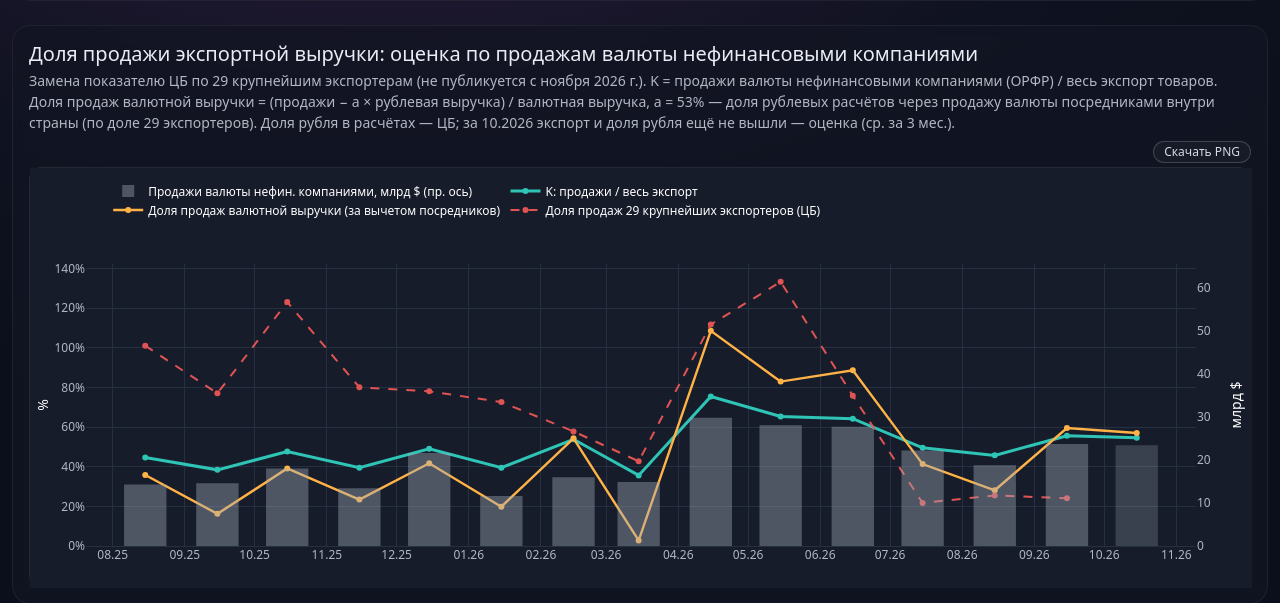
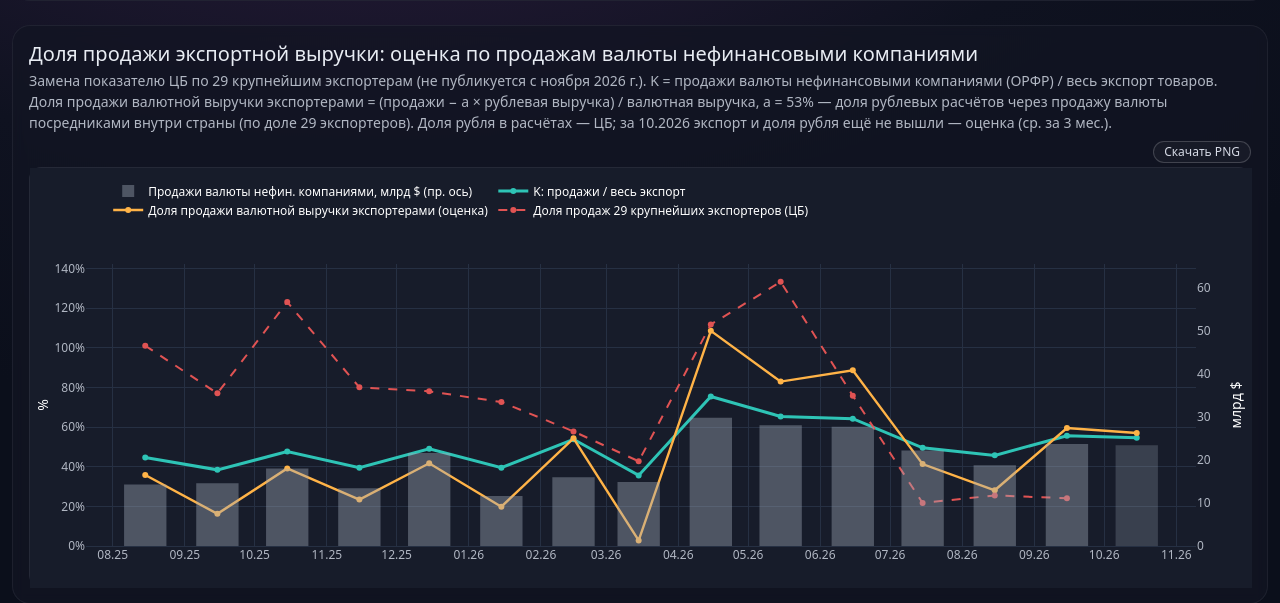
Before and after one commit to andreynes/macroforecasts, a Flask app: page /ruble in a window 1280 px wide. Shown: the part 2590-3193 px from the top of the page. Run offline with Flask 3, Linux system fonts and the light colour scheme; parts of the project's set-up code (start-up, migrations or seed data) failed here and were passed over; some libraries are stand-ins or nearby versions.

Commit message:
Рубль: ряд «Доля продажи валютной выручки экспортерами (оценка)»
Co-Authored-By: Claude Opus 5.5 <noreply@anthropic.com>

```diff
--- a/templates/ruble.html
+++ b/templates/ruble.html
@@ -92,7 +92,7 @@
         <h5 class="card-title mb-1">Доля продажи экспортной выручки: оценка по продажам валюты нефинансовыми компаниями</h5>
         <div class="small text-muted mb-2">
           Замена показателю ЦБ по 29 крупнейшим экспортерам (не публикуется с ноября 2026 г.). K = продажи валюты нефинансовыми
-          компаниями (ОРФР) / весь экспорт товаров. Доля продаж валютной выручки = (продажи − a × рублевая выручка) / валютная выручка,
+          компаниями (ОРФР) / весь экспорт товаров. Доля продажи валютной выручки экспортерами = (продажи − a × рублевая выручка) / валютная выручка,
           a = <span id="fsrA"></span> — доля рублевых расчётов через продажу валюты посредниками внутри страны (по доле 29 экспортеров).
           Доля рубля в расчётах — ЦБ; <span id="fsrEst"></span>
         </div>
@@ -679,7 +679,7 @@
        marker:{color: d.estimate.map(e => e ? 'rgba(160,170,185,0.25)' : 'rgba(160,170,185,0.4)')},
        hovertemplate:'%{x|%m.%Y}: %{y:.1f} млрд $<extra>Продажи нефин.</extra>'},
       line(d.K, 'K: продажи / весь экспорт', '#2ec4b6', {line:{width:3, color:'#2ec4b6'}}),
-      line(d.s_a, 'Доля продаж валютной выручки (за вычетом посредников)', '#ffb347'),
+      line(d.s_a, 'Доля продажи валютной выручки экспортерами (оценка)', '#ffb347'),
       line(d.k29, 'Доля продаж 29 крупнейших экспортеров (ЦБ)', '#e05353', {line:{width:2, color:'#e05353', dash:'dash'}}),
     ];
     const layout = {
```
